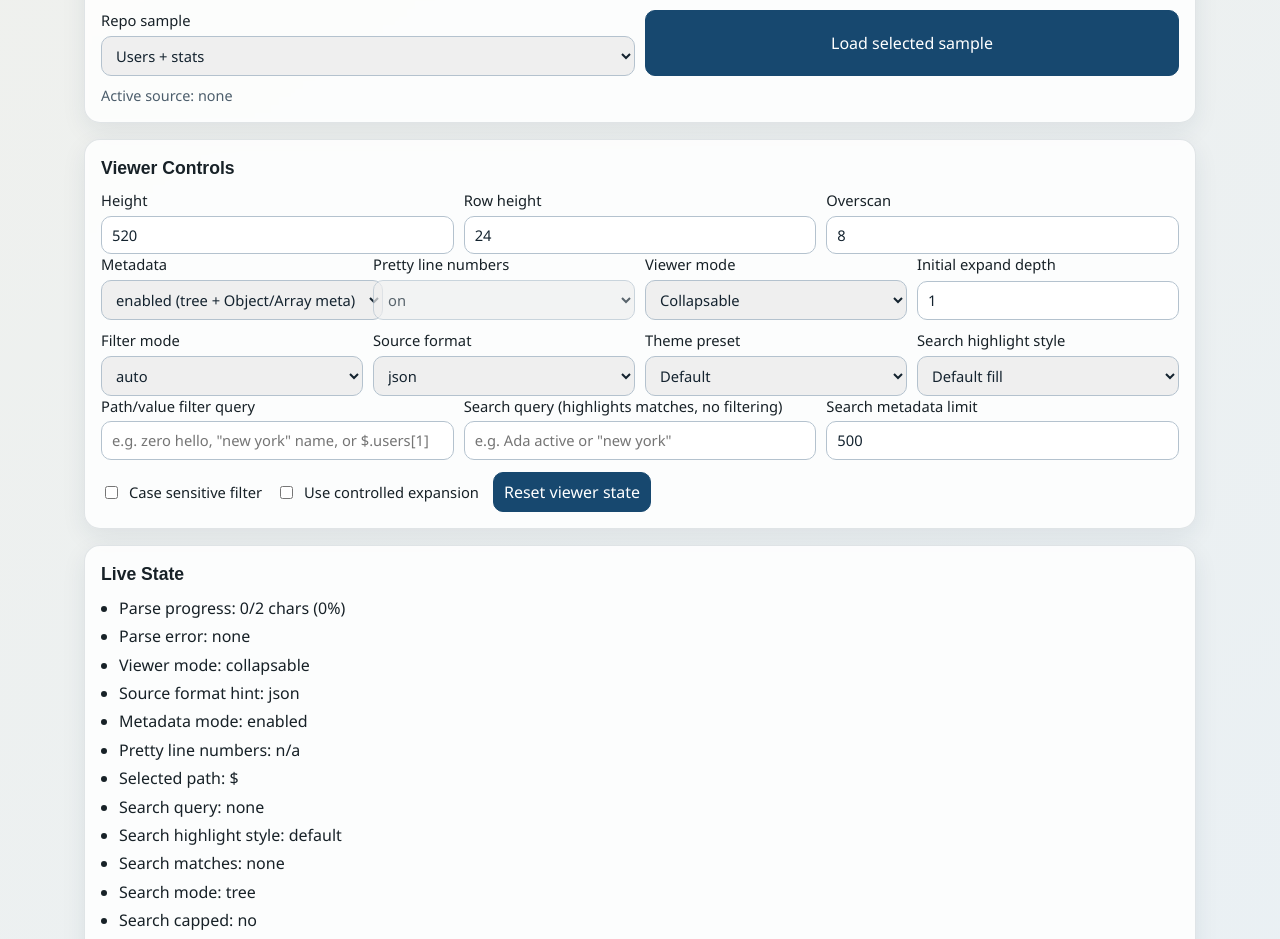
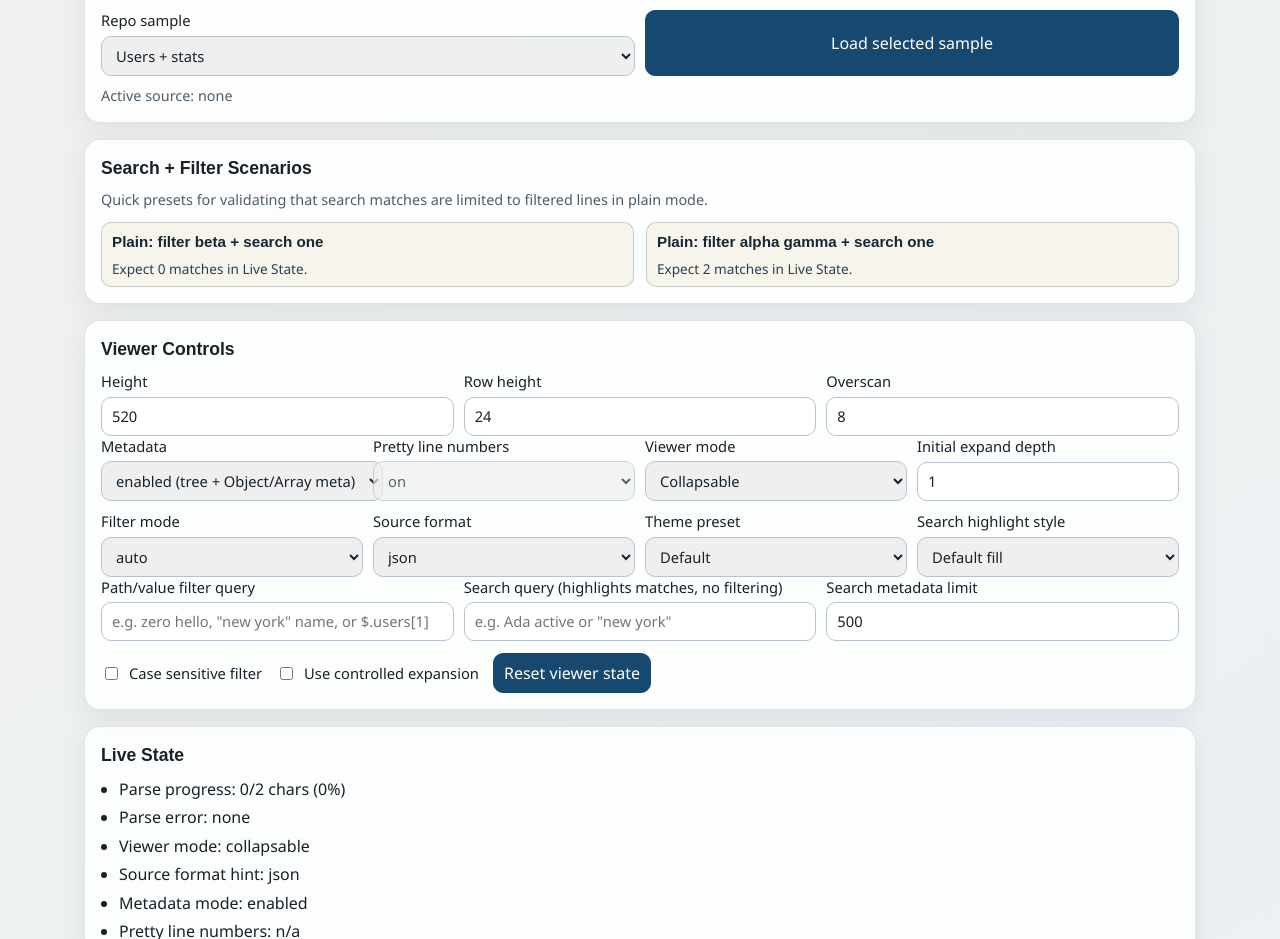
Before and after one commit to MietoProgramming/react-json-virtualization, a React (Vite) app in the folder demo/: page / in a window 1280 px wide. Shown: the part 1780-2719 px from the top of the page. Built offline with nearby package versions, Linux system fonts and the light colour scheme.

Commit message:
feat: add search and filter scenarios with corresponding styles and tests

```diff
--- a/demo/src/App.tsx
+++ b/demo/src/App.tsx
@@ -99,6 +99,49 @@ const searchHighlightOptions: Array<{ label: string; value: SearchHighlightMode
   { label: "None", value: "none" }
 ];
 
+type DemoScenario = {
+  id: string;
+  label: string;
+  description: string;
+  json: string;
+  pathFilterQuery: string;
+  searchQuery: string;
+  metadata: boolean;
+  showLineNumbers: boolean;
+  sourceFormat: SourceFormat;
+};
+
+const filterSearchScenarioJson = `{
+  "alpha": "one",
+  "beta": "two",
+  "gamma": "one"
+}`;
+
+const demoScenarios: DemoScenario[] = [
+  {
+    id: "plain-filter-search-miss",
+    label: "Plain: filter beta + search one",
+    description: "Expect 0 matches in Live State.",
+    json: filterSearchScenarioJson,
+    pathFilterQuery: "beta",
+    searchQuery: "one",
+    metadata: false,
+    showLineNumbers: true,
+    sourceFormat: "json"
+  },
+  {
+    id: "plain-filter-search-hit",
+    label: "Plain: filter alpha gamma + search one",
+    description: "Expect 2 matches in Live State.",
+    json: filterSearchScenarioJson,
+    pathFilterQuery: "alpha gamma",
+    searchQuery: "one",
+    metadata: false,
+    showLineNumbers: true,
+    sourceFormat: "json"
+  }
+];
+
 async function readFileAsText(file: File): Promise<string> {
   return await file.text();
 }
@@ -162,6 +205,23 @@ export function App(): React.ReactElement {
     setLastClickedRow(null);
     setExpandedPaths(new Set<string>());
   }, []);
+
+  const applyScenario = useCallback(
+    (scenario: DemoScenario) => {
+      resetInteractiveState();
+      setJsonText(scenario.json);
+      setSourceFormat(scenario.sourceFormat);
+      setSourceLabel(`scenario: ${scenario.label}`);
+      setMetadata(scenario.metadata);
+      setShowLineNumbers(scenario.showLineNumbers);
+      setPathFilterQuery(scenario.pathFilterQuery);
+      setSearchQuery(scenario.searchQuery);
+      setPathFilterCaseSensitive(false);
+      setPathFilterMode("auto");
+      setSearchMetadata(null);
+    },
+    [resetInteractiveState]
+  );
 
   const loadSample = useCallback(
     async (path: string, label: string) => {
@@ -304,6 +364,27 @@ export function App(): React.ReactElement {
         </div>
 
         <p className="muted">Active source: {sourceLabel}</p>
+      </section>
+
+      <section className="panel controls-panel">
+        <h2>Search + Filter Scenarios</h2>
+        <p className="muted">
+          Quick presets for validating that search matches are limited to filtered lines in plain
+          mode.
+        </p>
+        <div className="scenario-grid">
+          {demoScenarios.map((scenario) => (
+            <button
+              key={scenario.id}
+              type="button"
+              className="scenario-card"
+              onClick={() => applyScenario(scenario)}
+            >
+              <strong>{scenario.label}</strong>
+              <span>{scenario.description}</span>
+            </button>
+          ))}
+        </div>
       </section>
 
       <section className="panel controls-panel">
--- a/demo/src/demo.css
+++ b/demo/src/demo.css
@@ -92,6 +92,42 @@ body {
 
 .field-grid.three-col {
     grid-template-columns: repeat(auto-fit, minmax(160px, 1fr));
+}
+
+.scenario-grid {
+    display: grid;
+    gap: 12px;
+    grid-template-columns: repeat(auto-fit, minmax(220px, 1fr));
+    margin-top: 12px;
+}
+
+.scenario-card {
+    align-items: flex-start;
+    background: #f7f4ec;
+    border-color: rgba(23, 49, 70, 0.2);
+    color: #162633;
+    display: grid;
+    gap: 6px;
+    text-align: left;
+    transition: background 140ms ease, box-shadow 140ms ease, transform 140ms ease;
+}
+
+.scenario-card strong {
+    font-family: "Sora", "Space Grotesk", sans-serif;
+    font-size: 0.95rem;
+}
+
+.scenario-card span {
+    color: #2a3f50;
+    font-size: 0.85rem;
+}
+
+.scenario-card:hover,
+.scenario-card:focus-visible {
+    background: #e9f2f9;
+    box-shadow: 0 6px 16px rgba(28, 54, 76, 0.12);
+    outline: none;
+    transform: translateY(-1px);
 }
 
 label {
--- a/src/components/jsonViewer/useViewerContent.ts
+++ b/src/components/jsonViewer/useViewerContent.ts
@@ -145,8 +145,36 @@ export const useViewerContent = ({
       return undefined;
     }
 
-    return searchPrettyLinesByQueries(prettyLines, searchQueryParts, pathFilterCaseSensitive);
-  }, [metadata, pathFilterCaseSensitive, prettyLines, searchQueryParts]);
+    if (filteredPrettyLineIndexes.length === 0) {
+      return { filteredLineIndexes: [], matchedLineIndexes: [] };
+    }
+
+    if (filterQueryParts.length === 0) {
+      return searchPrettyLinesByQueries(prettyLines, searchQueryParts, pathFilterCaseSensitive);
+    }
+
+    const filteredLines = filteredPrettyLineIndexes.map((lineIndex) => prettyLines[lineIndex]);
+    const filteredSearch = searchPrettyLinesByQueries(
+      filteredLines,
+      searchQueryParts,
+      pathFilterCaseSensitive
+    );
+    const mappedMatches = filteredSearch.matchedLineIndexes.map(
+      (filteredIndex) => filteredPrettyLineIndexes[filteredIndex]
+    );
+
+    return {
+      filteredLineIndexes: mappedMatches,
+      matchedLineIndexes: mappedMatches
+    };
+  }, [
+    metadata,
+    searchQueryParts,
+    filteredPrettyLineIndexes,
+    filterQueryParts,
+    prettyLines,
+    pathFilterCaseSensitive
+  ]);
   const matchedPrettyLineIndexSet = useMemo(() => {
     if (metadata || !matchPlainResult || matchPlainResult.matchedLineIndexes.length === 0) {
       return EMPTY_MATCHED_PRETTY_LINE_INDEXES;
```
Also changed, not shown: 1 other file (tests, documents, lock files or other folders).
